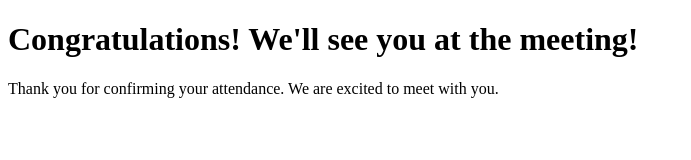
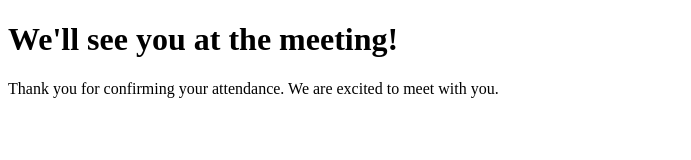
Before and after one commit to Bhoomika121002/work, a plain HTML site: page index.html in a window 1280 px wide. Shown: the whole page, without its empty margins (0-691 px from the left). Drawn offline with Linux system fonts and the light colour scheme.

Commit message:
Update index.html

```diff
--- a/index.html
+++ b/index.html
@@ -6,7 +6,7 @@
     <title>Congratulations</title>
 </head>
 <body>
-    <h1>Congratulations! We'll see you at the meeting!</h1>
+    <h1>We'll see you at the meeting!</h1>
     <p>Thank you for confirming your attendance. We are excited to meet with you.</p>
     <!-- Add any additional content or styling as needed -->
 </body>
```
